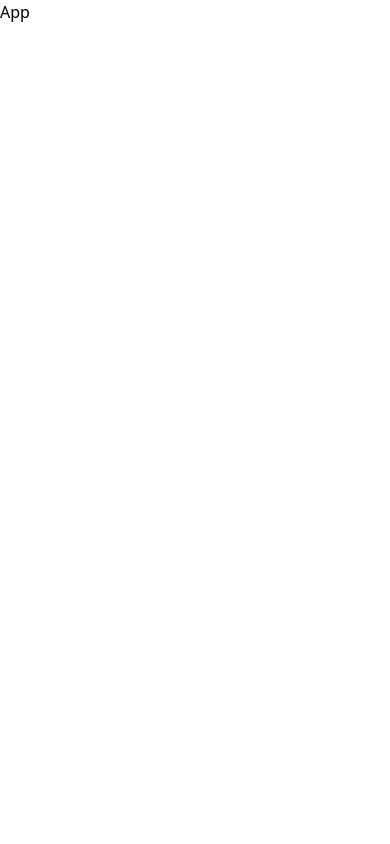
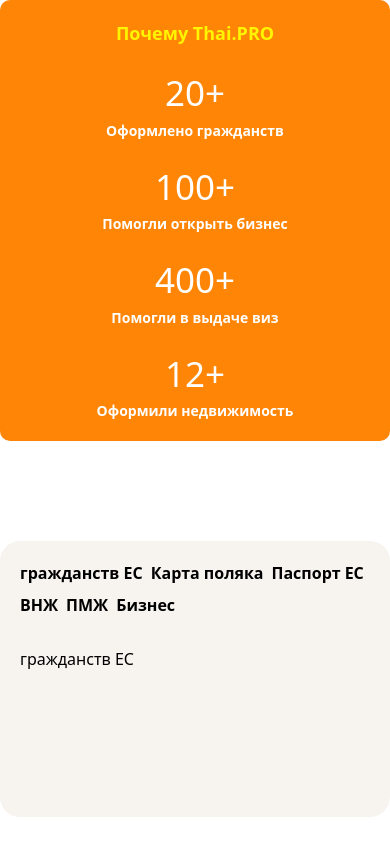
Before and after one commit to Stilla17/ThaiPRTour, a React app: page / in a window 390 px wide. Built offline with nearby package versions, Linux system fonts and the light colour scheme; the HTML template or start-up script is replaced by a standard one.

Commit message:
abdulaziz

```diff
--- a/package.json
+++ b/package.json
@@ -12,6 +12,7 @@
   "dependencies": {
     "@tailwindcss/vite": "^4.1.16",
     "axios": "^1.13.2",
+    "framer-motion": "^12.23.24",
     "json-server": "^1.0.0-beta.3",
     "react": "^19.1.1",
     "react-dom": "^19.1.1",
--- a/src/App.jsx
+++ b/src/App.jsx
@@ -1,8 +1,9 @@
 import React from 'react'
+import Section from './Components/Sections/Section'
 
 const App = () => {
   return (
-    <div>App</div>
+    <Section/>
   )
 }
 
--- /dev/null
+++ b/src/Components/Sections/Section.jsx
@@ -0,0 +1,160 @@
+import React, { useEffect, useRef, useState } from 'react';
+import { animate } from 'framer-motion';
+import { motion, AnimatePresence } from "framer-motion";
+import './section.css';
+
+function Section() {
+  const numberRef = useRef(null);
+  const numberRef1 = useRef(null);
+  const numberRef2 = useRef(null);
+  const numberRef3 = useRef(null);
+
+  const [page, setPage] = useState("pas1");
+
+  const PageWrapper = ({ children }) => (
+    <motion.div
+      initial={{ opacity: 0, y: 30 }}
+      animate={{ opacity: 1, y: 0 }}
+      exit={{ opacity: 0, y: -30 }}
+      transition={{ duration: 0.4 }}
+    >
+      {children}
+    </motion.div>
+  );
+
+  useEffect(() => {
+    animate(0, 20, {
+      duration: 1.5,
+      ease: 'easeOut',
+      onUpdate: (value) => {
+        numberRef.current.textContent = Math.round(value) + '+';
+      },
+    });
+  }, []);
+
+  useEffect(() => {
+    animate(0, 100, {
+      duration: 1.5,
+      ease: 'easeOut',
+      onUpdate: (value) => {
+        numberRef1.current.textContent = Math.round(value) + '+';
+      },
+    });
+  }, []);
+
+  useEffect(() => {
+    animate(0, 400, {
+      duration: 1.5,
+      ease: 'easeOut',
+      onUpdate: (value) => {
+        numberRef2.current.textContent = Math.round(value) + '+';
+      },
+    });
+  }, []);
+
+  useEffect(() => {
+    animate(0, 12, {
+      duration: 1.5,
+      ease: 'easeOut',
+      onUpdate: (value) => {
+        numberRef3.current.textContent = Math.round(value) + '+';
+      },
+    });
+  }, []);
+
+  return (
+    <>
+      <section>
+        <div className="countener">
+          <div className="why-we">
+            <div className="fle">
+              <p className="wh">Почему Thai.PRO</p>
+
+              <div className="q1">
+                <p className="number" ref={numberRef}>0+</p>
+                <p className="number-p">Оформлено гражданств</p>
+              </div>
+
+              <div className="q1">
+                <p className="number" ref={numberRef1}>0+</p>
+                <p className="number-p">Помогли открыть бизнес</p>
+              </div>
+
+              <div className="q1">
+                <p className="number" ref={numberRef2}>0+</p>
+                <p className="number-p">Помогли в выдаче виз</p>
+              </div>
+
+              <div className="q1">
+                <p className="number" ref={numberRef3}>0+</p>
+                <p className="number-p">Оформили недвижимость</p>
+              </div>
+            </div>
+          </div>
+        </div>
+      </section>
+
+      <section>
+        <div className="countener">
+          <div className="about">
+            <div className="about-inner">
+
+              <div className='aas' >
+                <button onClick={() => setPage("pas1")}>гражданств ЕС</button>
+                <button onClick={() => setPage("pas2")}>Карта поляка</button>
+                <button onClick={() => setPage("pas3")}>Паспорт  ЕС</button>
+                <button onClick={() => setPage("pas4")}>ВНЖ</button>
+                <button onClick={() => setPage("pas5")}>ПМЖ</button>
+                <button onClick={() => setPage("pas6")}>Бизнес</button>
+              </div>
+
+              <div className="page-wrapper">
+                <AnimatePresence mode="wait">
+
+                  {page === "pas1" && (
+                    <PageWrapper key="pa1">
+                      <h1>гражданств ЕС</h1>
+                    </PageWrapper>
+                  )}
+
+                  {page === "pas2" && (
+                    <PageWrapper key="pa2">
+                      <h1>дльв</h1>
+                    </PageWrapper>
+                  )}
+
+                  {page === "pas3" && (
+                    <PageWrapper key="pa3">
+                      <h1>Паспорт  ЕС</h1>
+                    </PageWrapper>
+                  )}
+
+                  {page === "pas4" && (
+                    <PageWrapper key="pa4">
+                      <h1>двц</h1>
+                    </PageWrapper>
+                  )}
+                  {page === "pas5" && (
+                    <PageWrapper key="pa5">
+                      <h1>двц</h1>
+                    </PageWrapper>
+                  )}
+                  {page === "pas6" && (
+                    <PageWrapper key="pa6">
+                      <h1>двц</h1>
+                    </PageWrapper>
+                  )}
+
+                </AnimatePresence>
+              </div>
+
+            </div>
+          </div>
+        </div>
+      </section>
+
+    </>
+  );
+}
+
+export default Section;
--- /dev/null
+++ b/src/Components/Sections/section.css
@@ -0,0 +1,123 @@
+* {
+  margin: 0;
+  padding: 0;
+  list-style: none;
+  text-decoration: none;
+  box-sizing: border-box;
+}
+
+.countener {
+  max-width: 1500px;
+  margin: auto;
+}
+
+.why-we {
+  padding: 20px;
+  width: 100%;
+  background-color: #FE8505;
+  border-radius: 10px;
+}
+
+.wh {
+  color: #FFF500;
+  font-size: 24px;
+  font-weight: 699;
+}
+
+.number {
+  color: white;
+  font-size: 55px;
+}
+
+.q1 {
+  align-items: center;
+  text-align: center;
+  justify-content: center;
+}
+
+.fle {
+  display: flex;
+  align-items: center;
+  justify-content: space-between;
+}
+
+.number-p {
+  font-size: 14px;
+  color: white;
+  text-align: center;
+  font-weight: 600;
+}
+
+.about {
+  background-color: #F7F4F0;
+  width: 100%;
+  margin-top: 100px;
+  border-radius: 20px;
+}
+
+.about-inner {
+  padding: 20px;
+  min-height: 150px;
+}
+
+.aas {
+  font-weight: bold;
+  display: flex;
+  align-items: center;
+  gap: 20px;
+}
+
+.page-wrapper {
+  margin-top: 30px;
+  min-height: 150px;
+}
+@media (max-width: 1024px) {
+  .fle {
+    gap: 25px;
+  }
+
+  .number {
+    font-size: 45px;
+  }
+
+  .wh {
+    font-size: 22px;
+  }
+}
+
+@media (max-width: 768px) {
+  .fle {
+    flex-direction: column;
+    gap: 20px;
+  }
+
+  .number {
+    font-size: 40px;
+  }
+
+  .wh {
+    font-size: 20px;
+  }
+
+  .aas {
+    gap: 50px;
+    width: 100%;
+    flex-wrap: wrap;
+  }
+}
+
+@media (max-width: 480px) {
+  .number {
+    font-size: 35px;
+  }
+
+  .wh {
+    font-size: 18px;
+  }
+
+  .aas {
+    gap: 8px;
+
+    flex-wrap: wrap ;
+  }
+}
```
Also changed, not shown: 1 other file (tests, documents, lock files or other folders).
